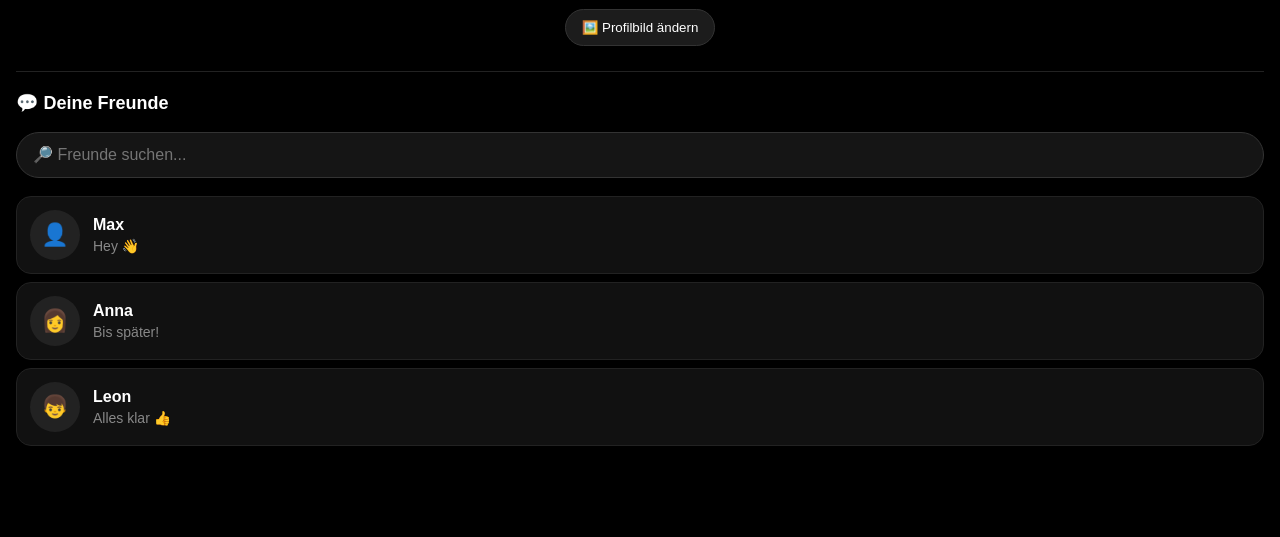
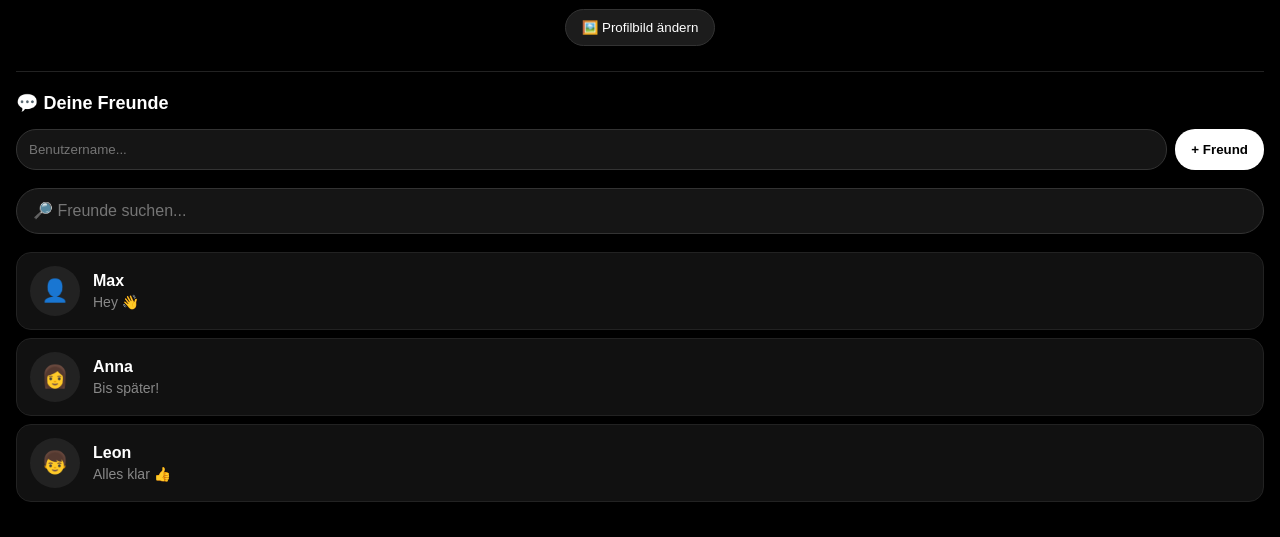
Before and after one commit to thomasnimmi666-png/fortx, a website: page index.html in a window 1280 px wide. Shown: the part 263-800 px from the top of the page. Drawn offline with Linux system fonts and the light colour scheme.

Commit message:
Update index.html

```diff
--- a/index.html
+++ b/index.html
@@ -264,7 +264,36 @@
   <div class="sectionTitle">
     💬 Deine Freunde
   </div>
+<div style="display:flex; gap:8px; margin-top:15px;">
+  <input
+    id="friendUsername"
+    type="text"
+    placeholder="Benutzername..."
+    style="
+      flex:1;
+      padding:12px;
+      background:#151515;
+      color:white;
+      border:1px solid #333;
+      border-radius:20px;
+      outline:none;
+    "
+  >
 
+  <button
+    onclick="addFriend()"
+    style="
+      padding:12px 16px;
+      background:white;
+      color:black;
+      border:none;
+      border-radius:20px;
+      font-weight:bold;
+    "
+  >
+    + Freund
+  </button>
+</div>
   <input
     id="search"
     type="text"
@@ -663,7 +692,29 @@
 
       }
     );
+function addFriend() {
+  const input = document.getElementById("friendUsername");
+  const username = input.value.trim().toLowerCase();
 
+  if (!username) {
+    alert("Bitte einen Benutzernamen eingeben.");
+    return;
+  }
+
+  if (socket.readyState !== WebSocket.OPEN) {
+    alert("Keine Serververbindung.");
+    return;
+  }
+
+  socket.send(JSON.stringify({
+    type: "addFriend",
+    username: username
+  }));
+
+  input.value = "";
+
+  alert("Freundschaftsanfrage gesendet.");
+}
 </script>
 
 </body>
```
